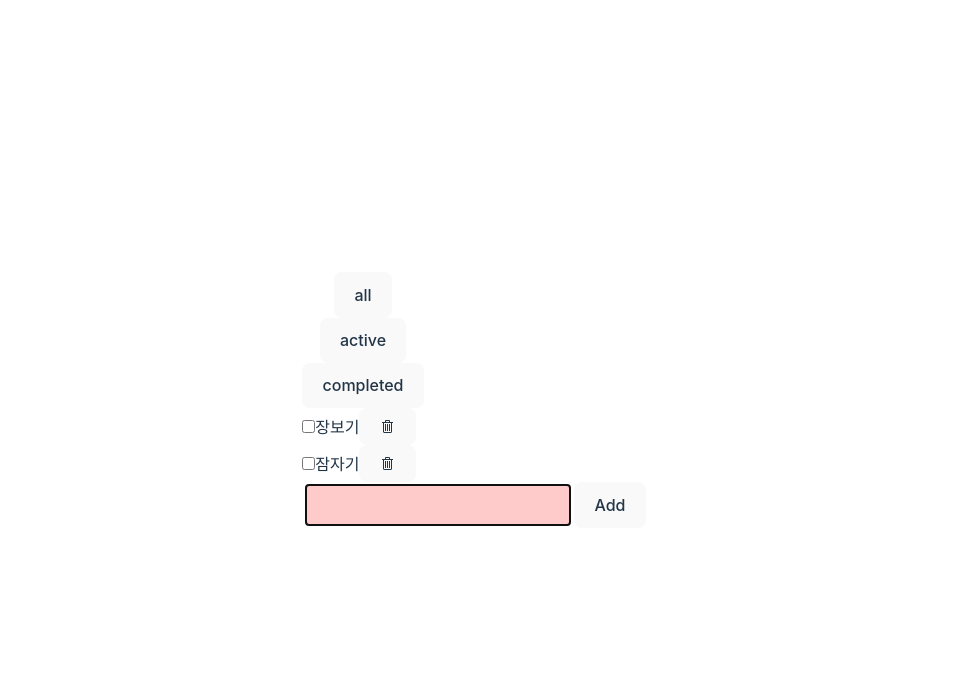
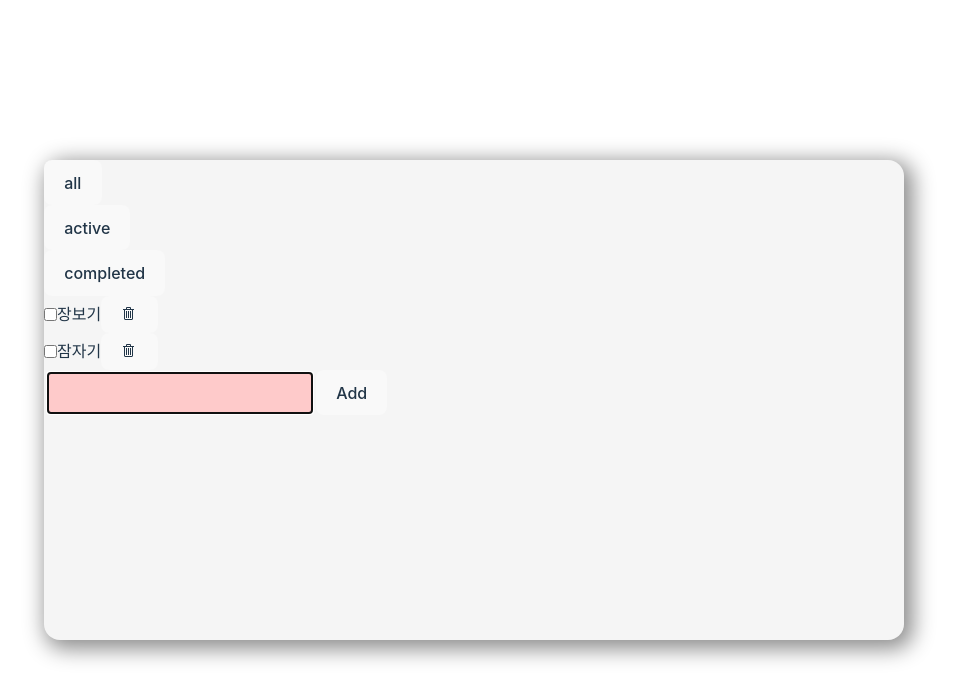
Before and after one commit to letz0703/todos, a React (Vite) app: page / in a window 1280 px wide. Shown: the top 700 px of the page, without its empty margins (166-1123 px from the left). Built offline with nearby package versions, Linux system fonts and the light colour scheme.

Commit message:
design ...

```diff
--- a/src/App.jsx
+++ b/src/App.jsx
@@ -1,5 +1,5 @@
 import {useState} from 'react'
-import './App.css'
+// import './App.css'
 import Header from "./components/header/header"
 import TodoList from "./components/todo_list/todo_list"
 
@@ -8,7 +8,7 @@ const filters = ['all', 'active', 'completed']
 function App() {
   const [filter, setFilter] = useState(filters[0])
   return (
-    <div className='App'>
+    <div>
       <Header filters={filters} onFilterChange={setFilter} />
       <TodoList filter={filter} />
     </div>
--- a/src/components/header/header.jsx
+++ b/src/components/header/header.jsx
@@ -1,7 +1,7 @@
 export default function Header({filters, onFilterChange}) {
 	return (
 		<header>
-			<div className="flex list-none">
+			<div className="flex">
 				<ul>
 					{filters.map((value, index) => (
 						<li key={index}>
--- a/src/index.css
+++ b/src/index.css
@@ -7,6 +7,15 @@
   font-size: 16px;
   line-height: 24px;
   font-weight: 400;
+
+  --color-bg-dark:#f5f5f5;
+  --color-bg: #fdfffd;
+  --color-gray: #d1d1d1;
+  --color-text: #22243b;
+  --color-accent: #c10002;
+
+
+
 
   color-scheme: light dark;
   color: rgba(255, 255, 255, 0.87);
@@ -19,6 +28,17 @@
   -webkit-text-size-adjust: 100%;
 }
 
+#root {
+  width: 100%;
+  height: 60%;
+  max-width: 860px;
+  background-color: var(--color-bg-dark);
+  border-radius: 1rem;
+  display: flex;
+  flex-direction: column;
+  box-shadow: 5px 5px 21px 4px rgba(0,0,0, .45);
+}
+
 a {
   font-weight: 500;
   color: #646cff;
@@ -29,9 +49,13 @@ a:hover {
 }
 
 body {
+  width: 100vw;
+  height: 100vh;
   margin: 0;
   display: flex;
-  place-items: center;
+  justify-content: center;
+  align-items: center;
+  /* place-items: center; */
   min-width: 320px;
   min-height: 100vh;
 }
@@ -60,6 +84,12 @@ button:focus-visible {
   outline: 4px auto -webkit-focus-ring-color;
 }
 
+ul {
+  list-style: none;
+  padding-left: 0;
+}
+
+
 @media (prefers-color-scheme: light) {
   :root {
     color: #213547;
```
Also changed, not shown: 1 other file (tests, documents, lock files or other folders).
